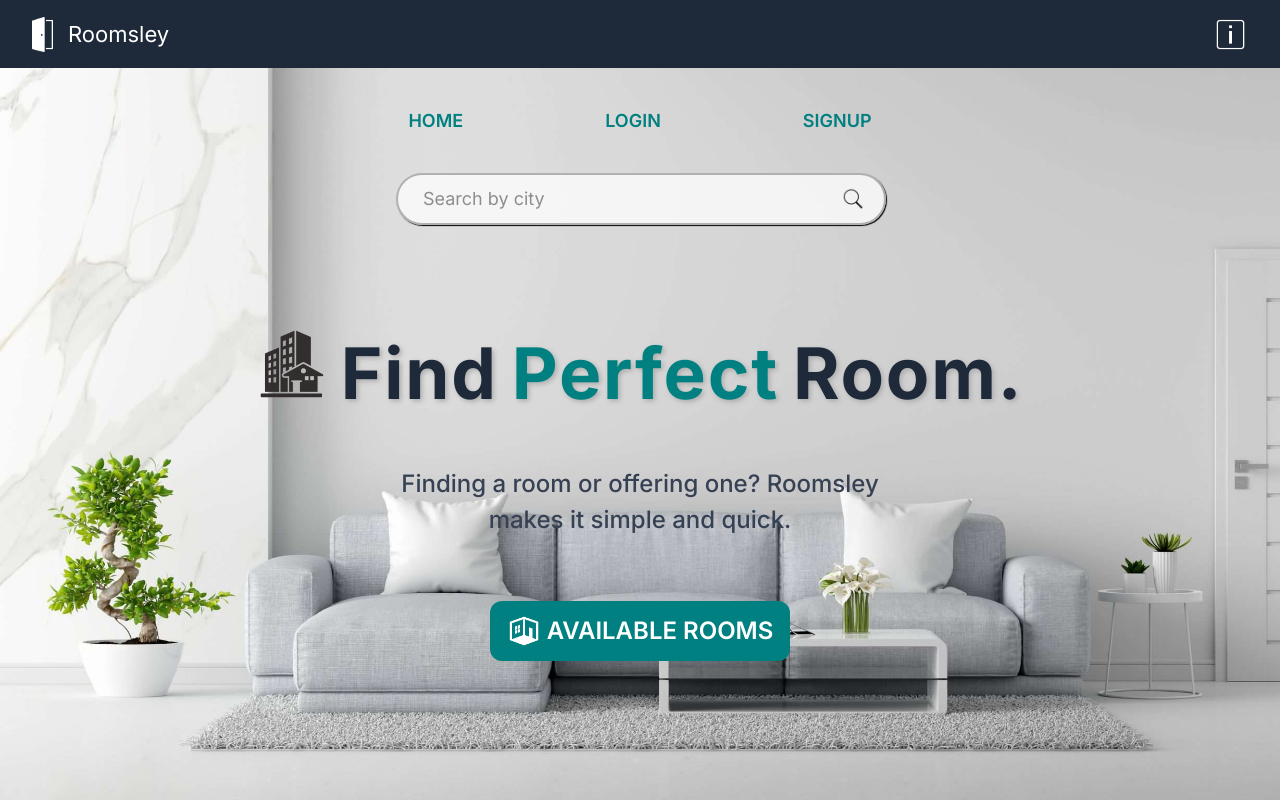
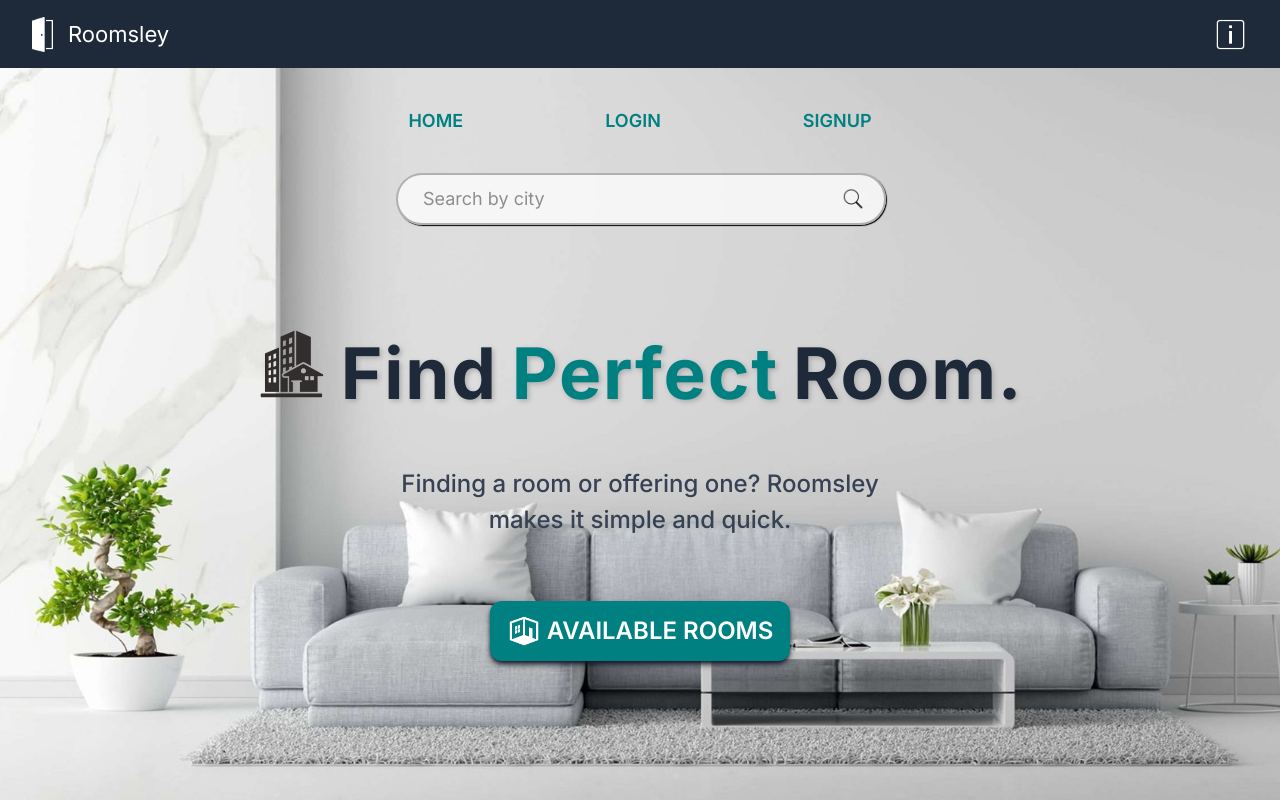
Before and after one commit to rohitkumar893/roomsley, a React (Vite) app: page / in a window 1280 px wide. Built offline with nearby package versions, Linux system fonts and the light colour scheme; no server answers.

Commit message:
update: background

```diff
--- a/src/App.jsx
+++ b/src/App.jsx
@@ -118,7 +118,7 @@ function App() {
               </div>
                   <h2 className='slogan text-[19px] sm:text-[24px] sm:w-[580px] w-full text-center font-medium text-gray-700 select-none'> Finding a room or offering one? Roomsley makes it simple and quick.</h2>
                   <Link to="/listings">
-                  <button className="buttonn md:w-[300px] w-[265px]" title='Explore Rooms'>
+                  <button className="buttonn md:w-[300px] w-[265px] shadow-gray-900 shadow-md" title='Explore Rooms'>
                     <img src='roomicon.png' className='h-[34px]'></img>
                     <h1 className='md:text-[24px] text-[20px] font-semibold'>AVAILABLE ROOMS</h1>
                   </button>
--- a/src/index.css
+++ b/src/index.css
@@ -18,6 +18,7 @@ body{
   background-attachment: fixed;
   background-size: cover;
   background-repeat: no-repeat;
+  background-position: 0% 30%;
 }
 
 .firstlogo{
```
Also changed, not shown: public/bg.jpg.
